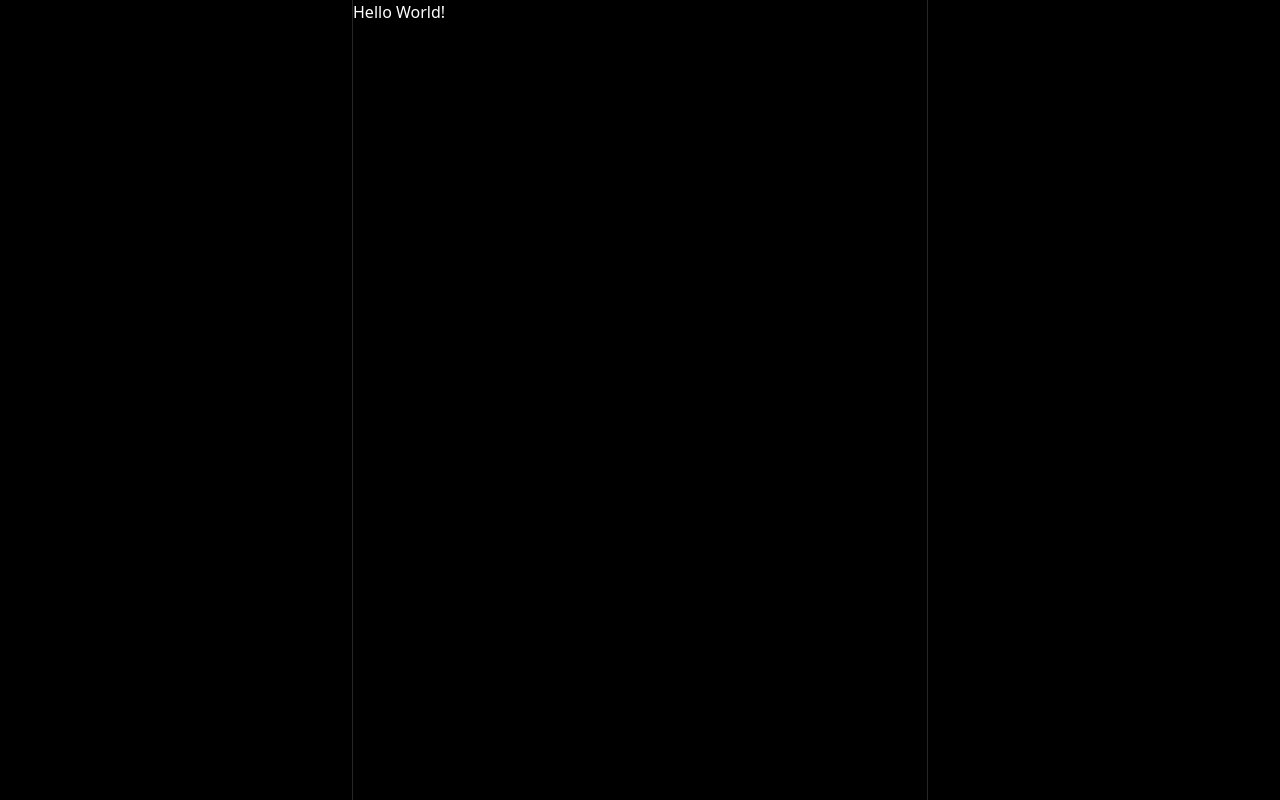
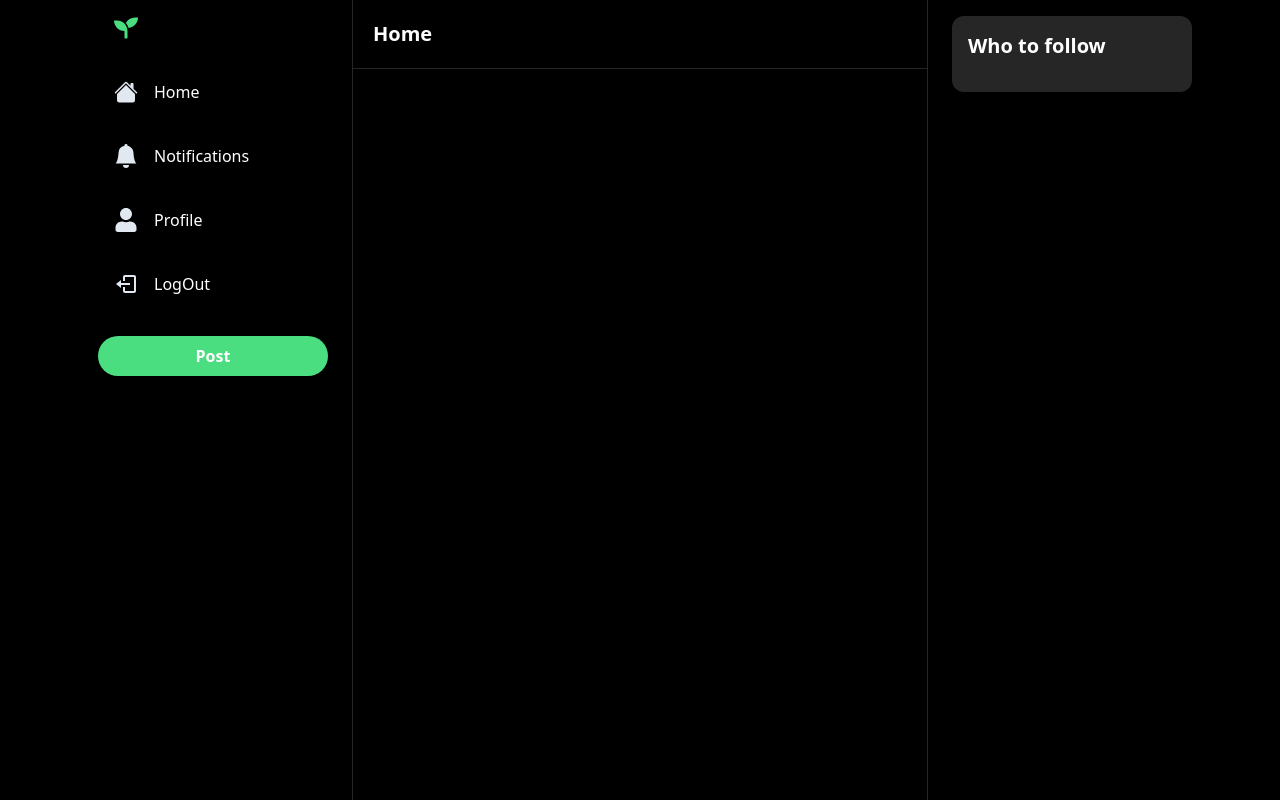
Before and after one commit to MiguelCamilo/Dev-Talk, a Next.js app: page / in a window 1280 px wide. Built offline with nearby package versions, Linux system fonts and the light colour scheme.

Commit message:
UI complete for left side bar

```diff
--- /dev/null
+++ b/components/Button.tsx
@@ -0,0 +1,47 @@
+interface ButtonProps {
+	label: string;
+	secondary?: boolean;
+	fullWidth?: boolean;
+	large?: boolean;
+	onClick: () => void;
+	disabled?: boolean;
+	outline?: boolean;
+}
+
+const Button: React.FC<ButtonProps> = ({
+	label,
+	secondary,
+	fullWidth,
+	large,
+	onClick,
+	disabled,
+	outline,
+}) => {
+	return (
+		<button
+			disabled={disabled}
+			onClick={onClick}
+			className={`
+            rounded-full
+            border-2
+            font-semibold
+            transition
+            hover:opacity-80
+            disabled:cursor-not-allowed
+            disabled:opacity-70
+            ${fullWidth ? 'w-full' : 'w-fit'}
+            ${secondary ? 'bg-white' : 'bg-green-500'}
+            ${secondary ? 'text-black' : 'text-white'}
+            ${secondary ? 'border-black' : 'border-green-500'}
+            ${large ? 'text-lg' : 'text-md'}
+            ${large ? 'px-5' : 'px-4'}
+            ${large ? 'py-3' : 'py-2'}
+            ${outline ? 'bg-transparent' : ''}
+            ${outline ? 'border-white' : ''}
+            ${outline ? 'text-white' : ''}
+        `}
+		>
+			{label}
+		</button>
+	);
+};
--- /dev/null
+++ b/components/Header.tsx
@@ -0,0 +1,35 @@
+import { useRouter } from 'next/router';
+import { useCallback } from 'react';
+
+import { BiArrowBack } from 'react-icons/bi';
+
+interface HeaderProps {
+	label: string;
+	showBackArrow?: boolean;
+}
+
+const Header: React.FC<HeaderProps> = ({ label, showBackArrow }) => {
+	const router = useRouter();
+
+	const handleBack = useCallback(() => {
+		router.back();
+	}, [router]);
+
+	return (
+		<div className="border-b-[1px] border-neutral-800 p-5">
+			<div className="flex flex-row items-center gap-2">
+				{showBackArrow && (
+					<BiArrowBack
+						onClick={handleBack}
+						size={20}
+						color="white"
+						className="cursor-pointer transition hover:opacity-70"
+					/>
+				)}
+				<h1 className="text-xl font-semibold text-white">{label}</h1>
+			</div>
+		</div>
+	);
+};
+
+export default Header;
--- a/components/Layout.tsx
+++ b/components/Layout.tsx
@@ -1,10 +1,11 @@
-import Sidebar from "@/components/layout/Sidebar"
+import Sidebar from '@/components/layout/Sidebar';
+import Followbar from './layout/Followbar';
 
 interface LayoutProps {
   children: React.ReactNode;
 }
 
-const Layout: React.FC<LayoutProps>  = ({ children }) => {
+const Layout: React.FC<LayoutProps> = ({ children }) => {
   return (
     <div className="h-screen bg-black">
       <div className="container h-full mx-auto xl:px-30 max-w-6xl">
@@ -13,10 +14,11 @@
           <div className="col-span-3 lg:col-span-2 border-x-[1px] border-neutral-800">
             {children}
           </div>
+          <Followbar />
         </div>
       </div>
     </div>
-    )
-}
+  );
+};
 
-export default Layout
+export default Layout;
--- /dev/null
+++ b/components/layout/Followbar.tsx
@@ -0,0 +1,13 @@
+
+const Followbar = () => {
+	return (
+		<div className="hidden px-6 py-4 lg:block">
+			<div className="bg-neutral-800 rounded-xl p-4">
+				<h2 className="text-xl font-semibold text-white">Who to follow</h2>
+				<div className="mt-4 flex flex-col gap-6">{/* USER LIST */}</div>
+			</div>
+		</div>
+	);
+};
+
+export default Followbar;
--- a/components/layout/Sidebar.tsx
+++ b/components/layout/Sidebar.tsx
@@ -1,9 +1,49 @@
+import SidebarLogo from '@/components/layout/SidebarLogo';
+import SidebarItem from '@/components/layout/SidebarItem';
+import SidebarPostButton from './SidebarPostButton';
+
+import { FaUser } from 'react-icons/fa';
+import { BsHouseFill, BsBellFill } from 'react-icons/bs';
+import { BiLogOut } from 'react-icons/bi';
 
 const Sidebar = () => {
+	const items = [
+		{
+			label: 'Home',
+			href: '/',
+			icons: BsHouseFill,
+		},
+		{
+			label: 'Notifications',
+			href: '/notifications',
+			icons: BsBellFill,
+		},
+		{
+			label: 'Profile',
+			href: '/users/123',
+			icons: FaUser,
+		},
+	];
+	return (
+		<div className="col-span-1 h-full pr-4 md:pr-6">
+			<div className="flex flex-col items-end">
+				<div className="space-y-2 lg:w-[230px] relative">
+					<SidebarLogo />
+          {/* <h1 className='text-white absolute top-2 left-20 hidden lg:block'>Dev-Talk</h1> */}
+					{items.map((item) => (
+						<SidebarItem
+							key={item.href}
+							href={item.href}
+							label={item.label}
+							icon={item.icons}
+						/>
+					))}
+					<SidebarItem onClick={() => {}} icon={BiLogOut} label="LogOut" />
+					<SidebarPostButton />
+				</div>
+			</div>
+		</div>
+	);
+};
 
-    return (
-        <div>Sidebar</div>
-    )
-}
-
-export default Sidebar
+export default Sidebar;
--- /dev/null
+++ b/components/layout/SidebarItem.tsx
@@ -0,0 +1,35 @@
+import { IconType } from 'react-icons';
+
+interface SidebarItemProps {
+  label: string;
+  href?: string;
+  icon: IconType;
+  onClick?: () => void;
+}
+
+// icon: Icon is an alias
+const SidebarItem: React.FC<SidebarItemProps> = ({
+  label,
+  href,
+  icon: Icon,
+}) => {
+  return (
+    <div className="flex flex-row items-center">
+        {/* mobile first */}
+      <div className="relative rounded-full h-14 w-14 flex items-center justify-center p-4 cursor-pointer lg:hidden hover:bg-neutral-900">
+        <Icon size={28} className='text-slate-200 hover:text-slate-300' />
+      </div>
+
+        {/* desktop first */}
+      <div className='relative hidden lg:flex items-center gap-4 p-4 rounded-full cursor-pointer hover:bg-neutral-900'>
+        <Icon
+            size={24}
+            className='text-slate-200 hover:text-slate-300'
+        />
+        <p className='hidden lg:block text-white text-gl'>{label}</p>
+      </div>
+    </div>
+  );
+};
+
+export default SidebarItem;
--- /dev/null
+++ b/components/layout/SidebarLogo.tsx
@@ -0,0 +1,18 @@
+import { useRouter } from 'next/router';
+
+import { FaSeedling } from 'react-icons/fa';
+
+const SidebarLogo = () => {
+	const router = useRouter();
+	return (
+		<div
+			onClick={() => router.push('/')}
+			className="flex h-14 w-14 cursor-pointer items-center justify-center rounded-full p-4 transition hover:bg-neutral-900"
+		>
+
+			<FaSeedling size={28} className="text-green-400 hover:text-green-500" />
+		</div>
+	);
+};
+
+export default SidebarLogo;
--- /dev/null
+++ b/components/layout/SidebarPostButton.tsx
@@ -0,0 +1,20 @@
+import { useRouter } from 'next/router';
+import { FaComment } from 'react-icons/fa';
+
+const SidebarPostButton = () => {
+	const router = useRouter();
+	return (
+		<div onClick={() => router.push('/')}>
+			<div className="ml-2 mt-6 flex h-10 w-10 cursor-pointer items-center justify-center rounded-full bg-green-400 transition hover:bg-opacity-80 lg:hidden">
+				<FaComment color="white" />
+			</div>
+
+            {/* desktop view */}
+			<div className="mt-6 hidden px-4 py-2 cursor-pointer items-center justify-center rounded-full bg-green-400 transition hover:bg-opacity-80 lg:block">
+				<p className='text-center hidden lg:block font-semibold text-white'>Post</p>
+			</div>
+		</div>
+	);
+};
+
+export default SidebarPostButton;
--- a/package.json
+++ b/package.json
@@ -19,7 +19,12 @@
     "postcss": "8.4.26",
     "react": "18.2.0",
     "react-dom": "18.2.0",
+    "react-icons": "^4.10.1",
     "tailwindcss": "3.3.3",
     "typescript": "5.1.6"
+  },
+  "devDependencies": {
+    "prettier": "^3.0.0",
+    "prettier-plugin-tailwindcss": "^0.4.1"
   }
 }
--- a/pages/_app.tsx
+++ b/pages/_app.tsx
@@ -1,12 +1,15 @@
-import Layout from "@/components/layout";
+import Layout from '@/components/Layout';
 
-import "@/styles/globals.css";
-import type { AppProps } from "next/app";
+import '@/styles/globals.css';
+import type { AppProps } from 'next/app';
 
 export default function App({ Component, pageProps }: AppProps) {
 	return (
-		<Layout>
-			<Component {...pageProps} />
-		</Layout>
+		<>
+      {/* <Modal /> */}
+			<Layout>
+				<Component {...pageProps} />
+			</Layout>
+		</>
 	);
 }
--- a/pages/index.tsx
+++ b/pages/index.tsx
@@ -1,6 +1,9 @@
+import Header from '@/components/Header'
 
 export default function Home() {
   return (
-    <div className="text-white">Hello World!</div>
+    <>
+      <Header label='Home' />
+    </>
   )
 }
```
Also changed, not shown: 2 other files (tests, documents, lock files or other folders). Lines whose indentation alone changed are shown as unchanged.
